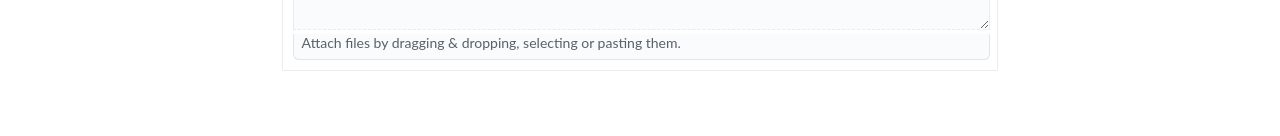
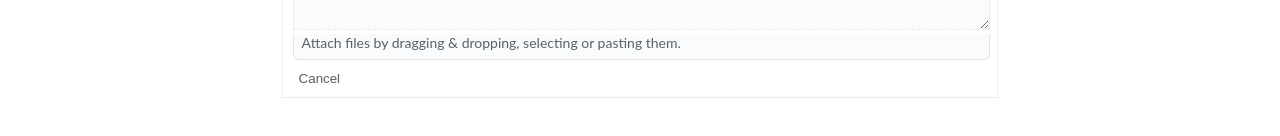
Before and after one commit to boostcamp-2020/IssueTracker-08, a React app in the folder Client/: page /issue/post in a window 1280 px wide. Shown: the part 374-510 px from the top of the page. Built offline with nearby package versions, Linux system fonts and the light colour scheme; no server answers.

Commit message:
Refactor : #131 코드 리뷰 내용 반영
input 태그임이 잘 보이도록 네이밍을 변경했습니다.

Msg const 상수로 따로 빼주었습니다.

```diff
--- a/Client/src/components/IssueForm.jsx
+++ b/Client/src/components/IssueForm.jsx
@@ -1,5 +1,8 @@
 import React, { useState } from 'react';
 import styled from 'styled-components';
+
+const FileAttachMsg =
+  'Attach files by dragging & dropping, selecting or pasting them.';
 
 const IssueFormContainer = styled.div`
   width: 70%;
@@ -10,7 +13,7 @@ const IssueFormContainer = styled.div`
   border-top-right-radius: 6px !important;
 `;
 
-const IssueTitle = styled.input`
+const IssueTitleInput = styled.input`
   width: 95%;
   margin: 10px;
   padding: 5px 12px;
@@ -96,22 +99,37 @@ const FileAttachContainer = styled.div`
   color: #586069;
 `;
 
+const SubmitButton = styled.div`
+  display: flex;
+  justify-content: space-between;
+  margin: 10px;
+`;
+
+const CancelButton = styled.button`
+  border: 0;
+  outline: 0;
+  background: 0;
+  color: #586069;
+  cursor: pointer;
+`;
+
 const IssueForm = () => {
   const [title, setTitle] = useState('');
   const [comment, setComment] = useState('');
 
   return (
     <IssueFormContainer>
-      <IssueTitle placeholder="Title" />
+      <IssueTitleInput placeholder="Title" />
       <WriteTab>Write</WriteTab>
       <PreviewTab>Preview</PreviewTab>
       <Hr />
       <IssueComment placeholder="Leave a comment"></IssueComment>
       <FileAttachContainer>
-        <div>
-          Attach files by dragging & dropping, selecting or pasting them.
-        </div>
+        <div>{FileAttachMsg}</div>
       </FileAttachContainer>
+      <SubmitButton>
+        <CancelButton>Cancel</CancelButton>
+      </SubmitButton>
     </IssueFormContainer>
   );
 };
```
